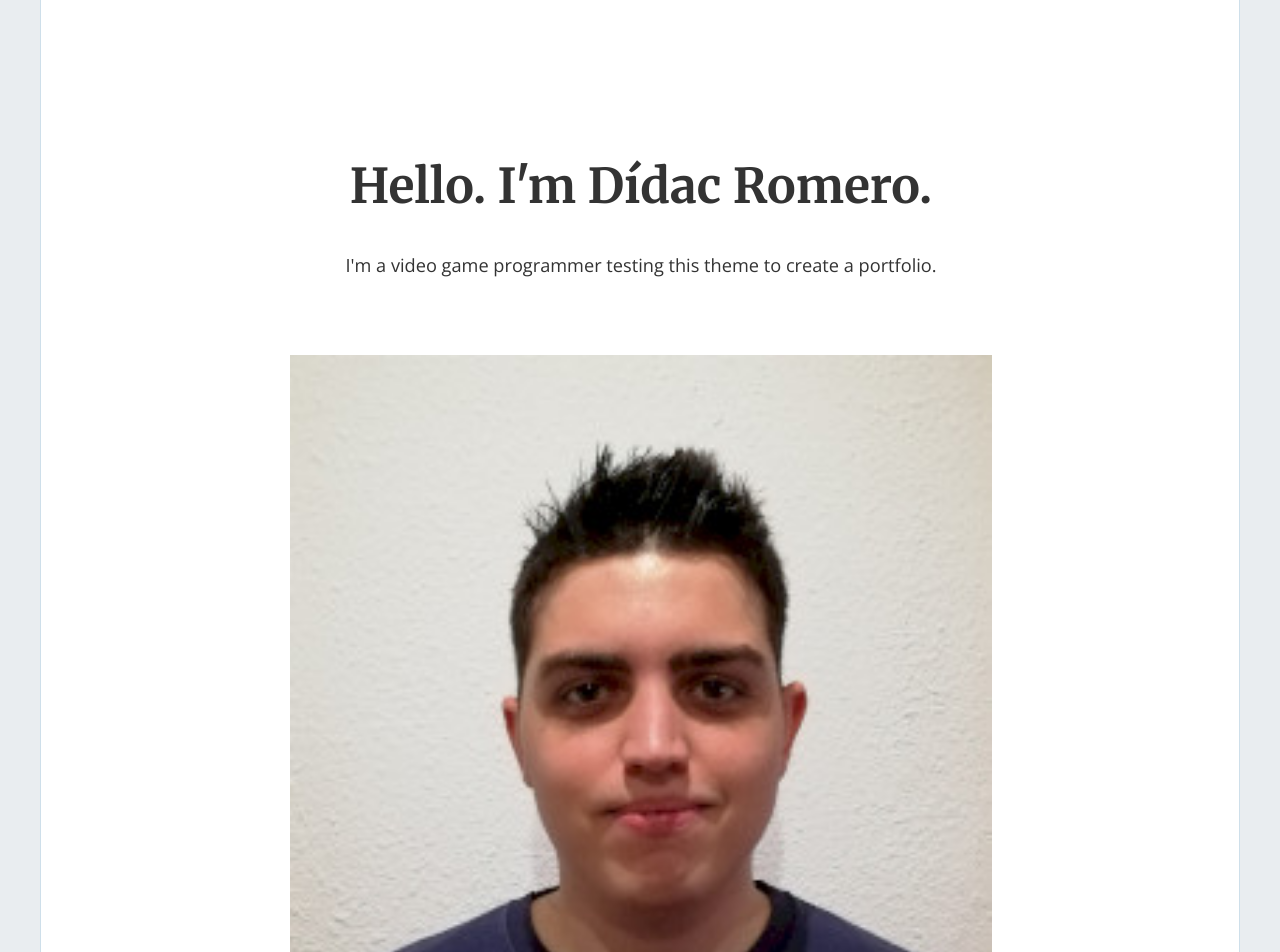
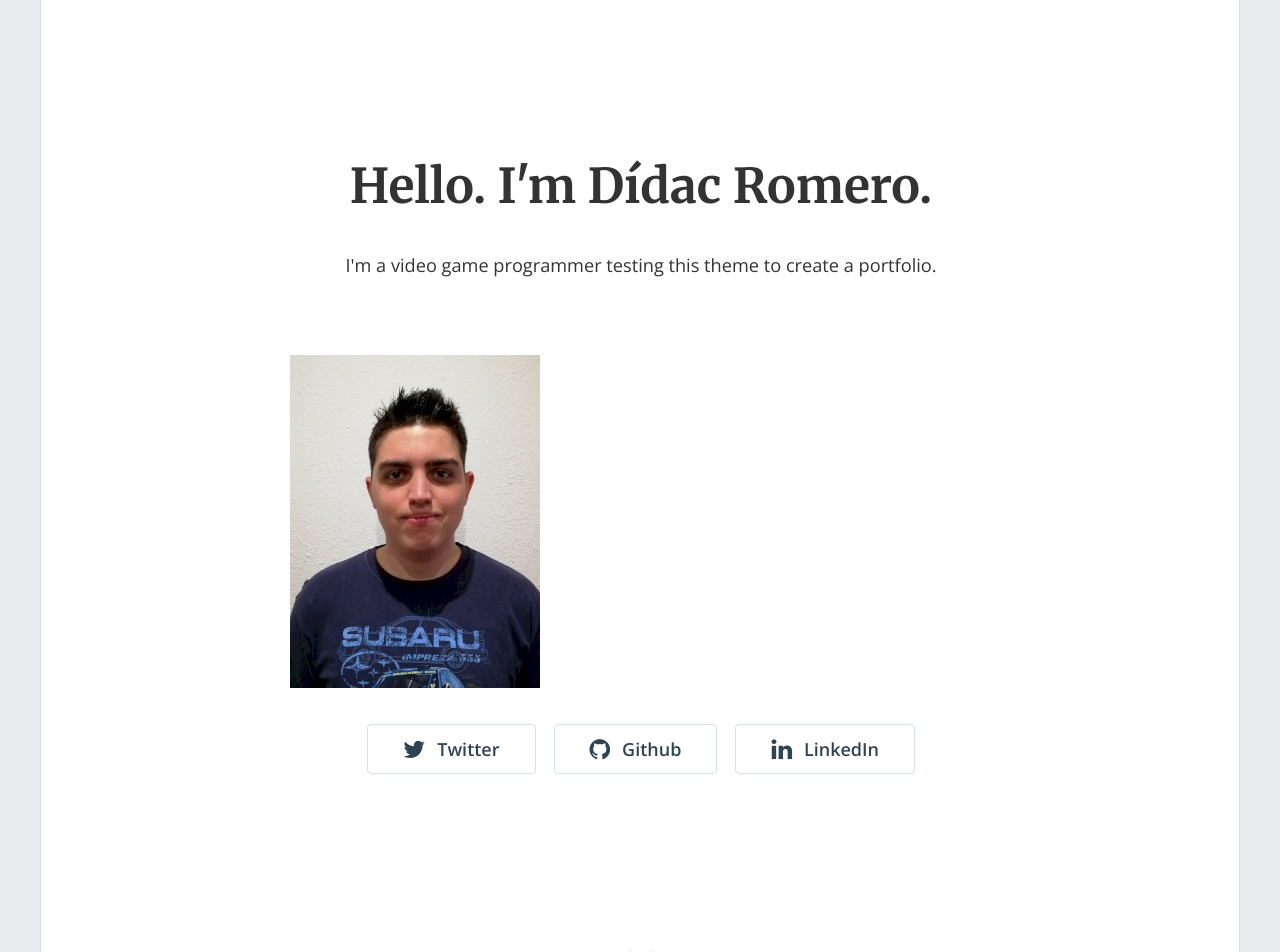
Before and after one commit to DidacRomero/didacromero.github.io, a Jekyll site: the page built from index.html, in a window 1280 px wide. Shown: the top 952 px of the page. Built offline with Jekyll 4.4.1, drawn with Linux system fonts in a browser that asks for light colours; nearby versions of some CDN libraries; the list of posts is cut into pages by our own code.

Commit message:
attempting to change use correct image size

```diff
--- a/_includes/home-hero.html
+++ b/_includes/home-hero.html
@@ -25,7 +25,7 @@
           </p>
           {% endif %}
 
-          <img   src= "img/reduced_CV_photo.jpg" alt="Dídac's CV Photo">
+          <img   src= "img/reduced_CV_photo.jpg" alt="Dídac's CV Photo" style="width:250px;height:333px;">
 
           <div class="hero-buttons">
 
```
